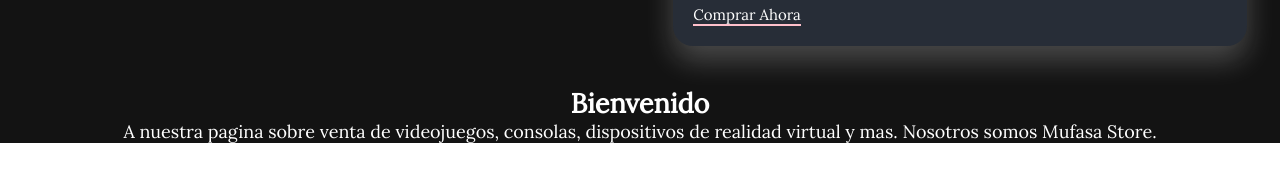
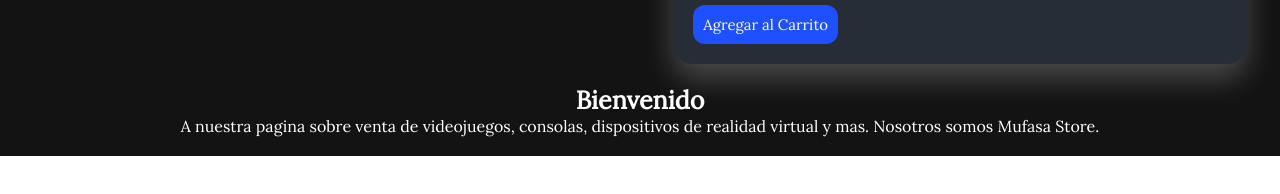
Before and after one commit to EzequielAgnelli/E2-Navbar-, a plain HTML site: page index.html in a window 1280 px wide. Shown: the part 580-774 px from the top of the page. Drawn offline with Linux system fonts and the light colour scheme.

Commit message:
E3-LandingPage

```diff
--- a/index.html
+++ b/index.html
@@ -37,7 +37,7 @@
                     <p>$27.000</p>
                 </div>
                 <div class="portada-card-infobottom">
-                    <a href="#">Comprar Ahora</a>
+                    <button class="btn-portadabot">Agregar al Carrito</button>
                 </div>
         </section>
 
--- a/styles.css
+++ b/styles.css
@@ -147,23 +147,30 @@ main {
     display: flex;
 }
 
-.portada-card-infobottom a {
+.btn-portadabot {
     color: white;
     font-size: 15px;
     margin-top: 8px;
-    border-bottom: solid 2px pink;
+    padding: 10px;
+    border-radius: 12px;
+    background-color: #1e50ff;
     transition: all .3s ease;
+    border: none;
+    cursor: pointer;
 }
 
-.portada-card-infobottom a:hover {
+.portada-card-infobottom button:hover {
     transform: translateX(15px);
 }
 
 #info {
-    margin-top: 40px;
+    padding: 20px 0;
+    text-align: center;
+}
+
+#info h2 {
     color: white;
-    font-size: 18px;
-    text-align: center;
+    font-size: 25px;
 }
 
 .info-scroll {
@@ -172,4 +179,5 @@ main {
 
 .info-scroll p {
     flex-wrap: wrap;
+    color: white;
 }
```
